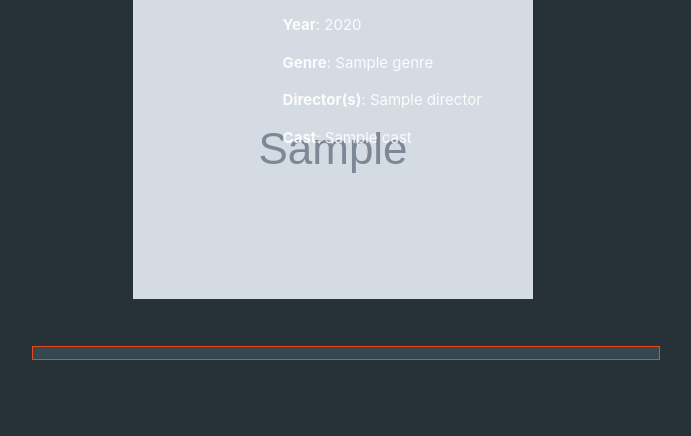
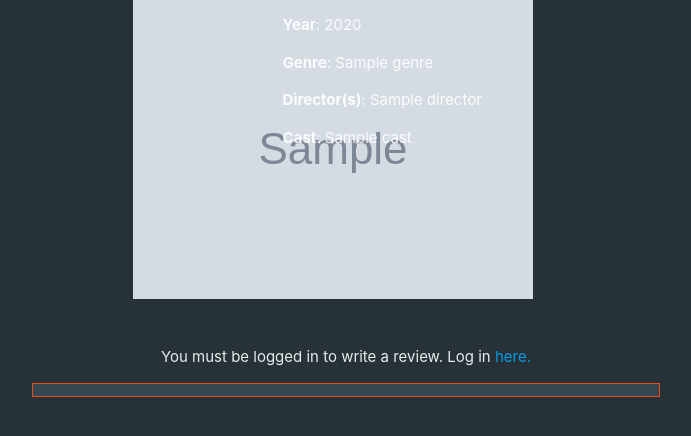
Before and after one commit to JaeWong91/MyMovie, a Flask app: page /movie_page/1 in a window 1280 px wide. Shown: the part 155-591 px from the top of the page, without its empty margins (294-985 px from the left). Run offline with Flask 2, Linux system fonts and the light colour scheme; grey boxes marked "Sample" are stand-in pictures; a database or web service that is not in the repository returns one stand-in record (values such as "Sample title"); some libraries are stand-ins or nearby versions; some web fonts are replaced.

Commit message:
add message to tell the viewer they must be logged in to add a review. Changed the list order of reviews to most recent at the top of page

```diff
--- a/app.py
+++ b/app.py
@@ -99,7 +99,7 @@ def login():
 @app.route("/profile/<username>", methods=["GET", "POST"])
 def profile(username):
     #grab the session user's username from the db
-    reviews = mongo.db.reviews.find()
+    reviews = mongo.db.reviews.find().sort("review_date", -1)
     movies = mongo.db.movies.find()
     username = mongo.db.users.find_one(
         {"username": session["user"]})["username"]
@@ -125,7 +125,7 @@ def movie_page(movie_name):
     # page redirect to the particular movie on click from movie list page
     # obtain specific movie and list of all reviews for that movie
     get_movie = mongo.db.movies.find_one({"movie_name": movie_name})
-    reviews = list(mongo.db.reviews.find({"movie_name": movie_name}))
+    reviews = list(mongo.db.reviews.find({"movie_name": movie_name}).sort("review_date", -1))
     return render_template("movie_page.html",
         get_movie=get_movie, reviews=reviews)
 
--- a/templates/movie_page.html
+++ b/templates/movie_page.html
@@ -76,9 +76,11 @@
                 </div>
             </form>
         </div>
+    {% else %}
+        <p class="center-align">You must be logged in to write a review. Log in <a href="{{ url_for('login') }}">here.</a></p>
     {% endif %}
 
-    <!-- Show Existing Reviews -->
+    <!-- Show Existing Reviews for the particular movie-->
     {% for review in reviews %}
     <div class="center-align container review-item blue-grey darken-3 white-text">
         {% if review.movie_name == get_movie.movie_name %}
@@ -87,8 +89,7 @@
             <p><em>Reviewed by: <b>{{ review.by_user }}</b> on {{ review.review_date }}</em></p>
 
             <!-- use can see edit/delete buttons for their own reviews -->
-                {% if review.by_user == session.user or session.user|lower == "admin"|lower%}
-
+            {% if review.by_user == session.user or session.user|lower == "admin"|lower %}
                 <div class="row">
                     <a href="{{ url_for('edit_review', review_id=review._id ) }}"
                         class="btn-small"><i class="fas fa-edit white-text left"></i>Edit Review</a>
@@ -116,5 +117,4 @@
     </div>
     {% endfor %}
 
-
 {% endblock %}
```
Lines whose indentation alone changed are shown as unchanged.
